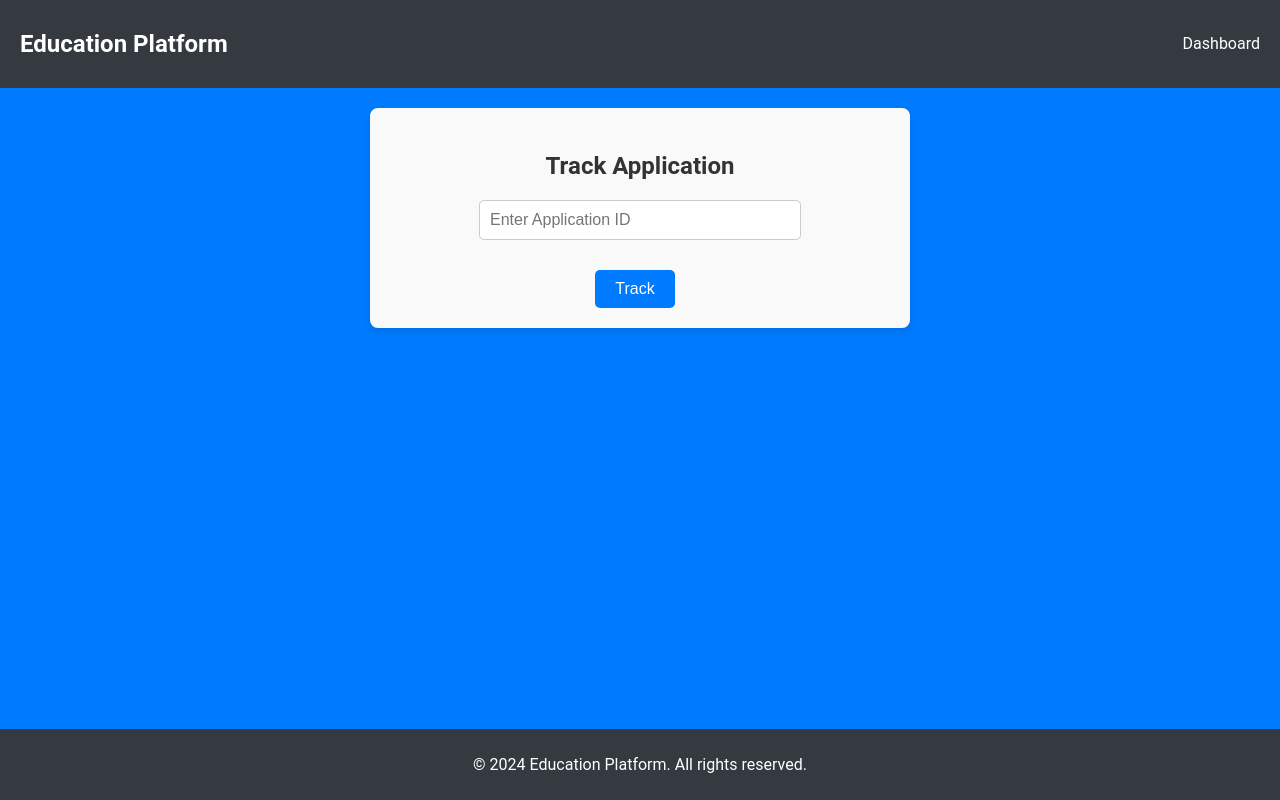
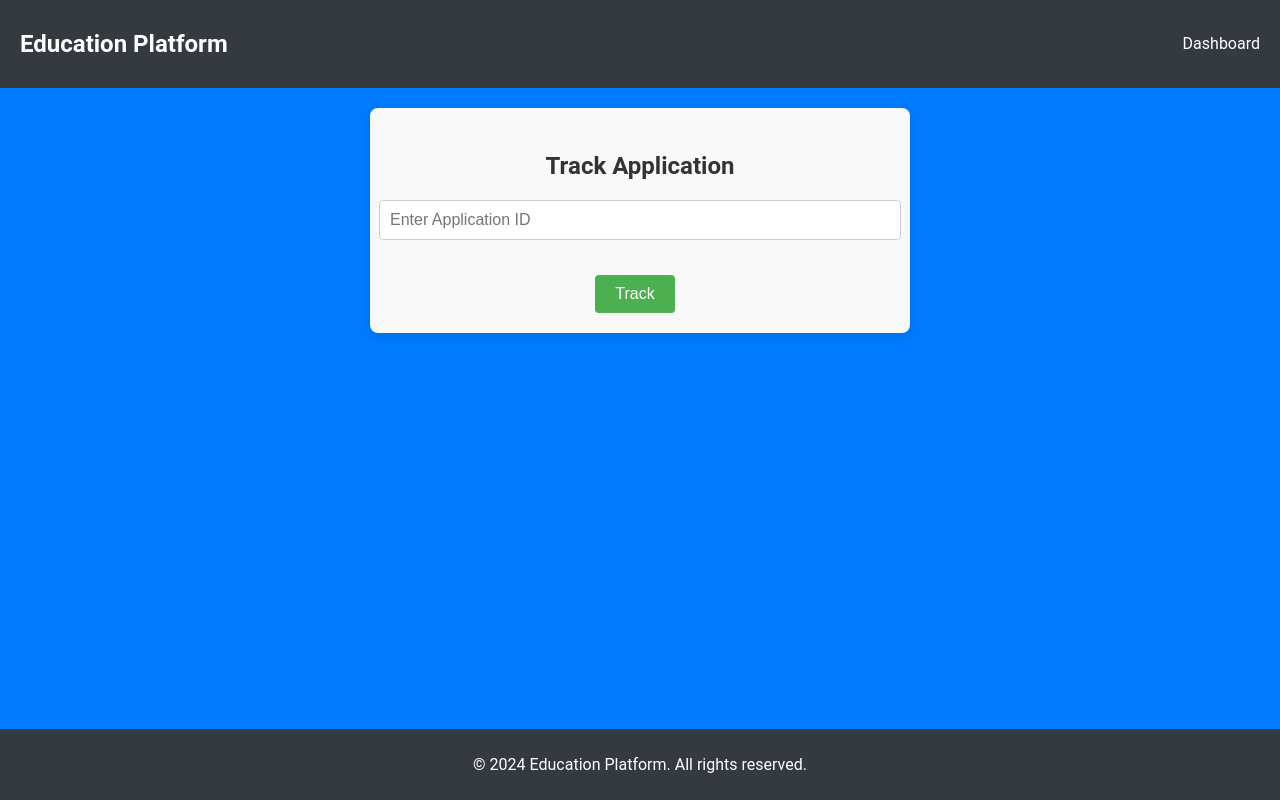
Before and after one commit to majojukrishna03/Education_Platform_Frontend, a React (Create React App) app in the folder frontend/: page /dashboard/track-application in a window 1280 px wide. Built offline with nearby package versions, Linux system fonts and the light colour scheme.

Commit message:
updated enrolled courses

```diff
--- a/frontend/src/components/Dashboard.css
+++ b/frontend/src/components/Dashboard.css
@@ -1,4 +1,5 @@
-/* src/components/Dashboard.css */
+/* Dashboard.css */
+
 .dashboard-container {
   display: flex;
   flex-direction: column;
@@ -26,6 +27,7 @@
   max-width: 600px;
   width: 100%;
   text-align: center;
+  margin-bottom: 20px; /* Add margin bottom to create space between sections */
 }
 
 .dashboard-links {
@@ -62,42 +64,33 @@ button:hover {
   background-color: #c82333;
 }
 
-/* Track Application Styles */
-.track-application-container {
+/* Enrolled Courses Section */
+.enrolled-courses {
   margin-top: 20px;
 }
 
-.track-application-container form {
-  display: flex;
-  flex-direction: column;
-  align-items: center;
+.course-table {
+  width: 100%;
+  border-collapse: collapse;
+  margin-top: 10px;
 }
 
-.track-application-container input {
-  padding: 10px;
-  margin-bottom: 10px;
-  width: 80%;
-  max-width: 300px;
-  border: 1px solid #ccc;
-  border-radius: 5px;
+.course-table th,
+.course-table td {
+  border: 1px solid #ddd;
+  padding: 8px;
+  text-align: center;
 }
 
-.track-application-container button {
-  background-color: #007bff;
-  color: #ffffff;
-  border: none;
-  padding: 10px 20px;
-  border-radius: 5px;
-  cursor: pointer;
-  transition: background-color 0.3s;
+.course-table th {
+  background-color: #f2f2f2;
+  color: #333;
 }
 
-.track-application-container button:hover {
-  background-color: #0056b3;
+.course-table td {
+  color: #666;
 }
 
-.track-application-container p {
-  margin-top: 20px;
-  font-size: 1.2em;
-  color: #333;
+.course-table tr:hover {
+  background-color: #f2f2f2;
 }
--- a/frontend/src/components/Dashboard.js
+++ b/frontend/src/components/Dashboard.js
@@ -1,18 +1,19 @@
 import React, { useEffect, useState } from 'react';
-import { useNavigate, Link, useLocation, Routes, Route } from 'react-router-dom';
+import { useNavigate, Link } from 'react-router-dom';
 import Layout from './Layout';
 import './Dashboard.css';
 
 const Dashboard = () => {
   const [message, setMessage] = useState('');
+  const [enrolledCourses, setEnrolledCourses] = useState(null);
   const navigate = useNavigate();
-  const location = useLocation();
 
   useEffect(() => {
     const fetchDashboardData = async () => {
       const token = localStorage.getItem('token');
 
       try {
+        // Fetch dashboard data (message)
         const response = await fetch('http://localhost:5000/api/dashboard', {
           headers: {
             Authorization: token ? `Bearer ${token}` : '',
@@ -24,6 +25,25 @@ const Dashboard = () => {
           setMessage(data.message);
         } else {
           console.error('Error fetching dashboard data:', response.statusText);
+        }
+
+        // Fetch enrolled courses from payments table
+        const enrolledCoursesResponse = await fetch('http://localhost:5000/api/dashboard/enrolled-courses', {
+          headers: {
+            Authorization: token ? `Bearer ${token}` : '',
+          },
+        });
+
+        if (enrolledCoursesResponse.ok) {
+          const coursesData = await enrolledCoursesResponse.json();
+          // console.log(coursesData)
+          if (coursesData.enrolledCourses && coursesData.enrolledCourses.length > 0) {
+            setEnrolledCourses(coursesData.enrolledCourses);
+          } else {
+            setEnrolledCourses(null);
+          }
+        } else {
+          console.error('Error fetching enrolled courses:', enrolledCoursesResponse.statusText);
         }
       } catch (error) {
         console.error('Error fetching dashboard data:', error);
@@ -45,6 +65,30 @@ const Dashboard = () => {
         <div className="dashboard-card">
           <h2>Dashboard</h2>
           <p>{message}</p>
+
+          {/* Display enrolled courses if available */}
+          {enrolledCourses && (
+            <div className="enrolled-courses">
+              <h3>Enrolled Courses</h3>
+              <table className="course-table">
+                <thead>
+                  <tr>
+                    <th>Course ID</th>
+                    <th>Course Name</th>
+                  </tr>
+                </thead>
+                <tbody>
+                  {enrolledCourses.map((course, index) => (
+                    <tr key={index}>
+                      <td>{course.courseid}</td>
+                      <td>{course.coursename}</td>
+                    </tr>
+                  ))}
+                </tbody>
+              </table>
+            </div>
+          )}
+
           <div className="dashboard-links">
             <Link to="/dashboard/track-application">Track Application</Link><br />
           </div>
```
